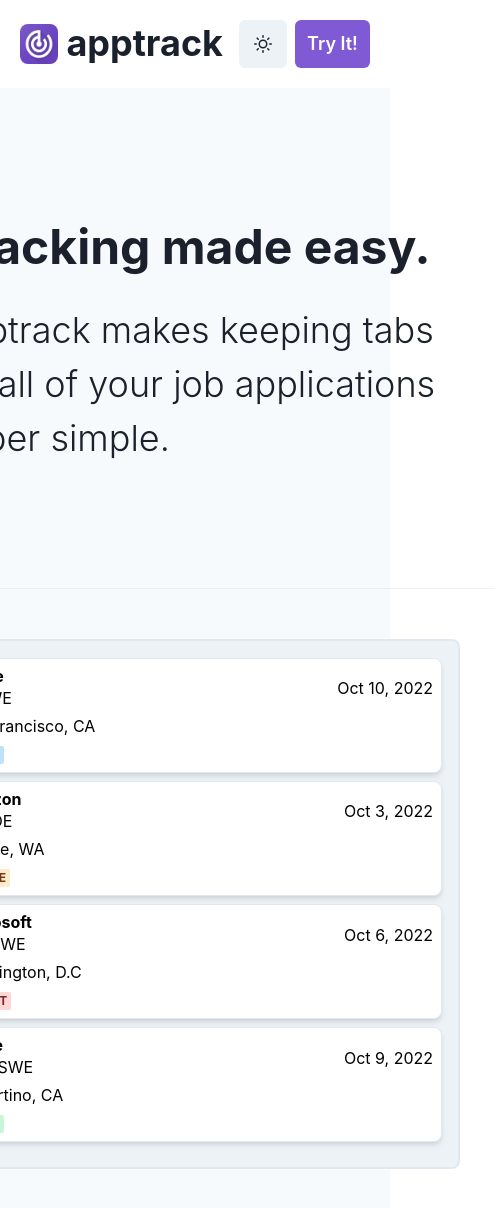
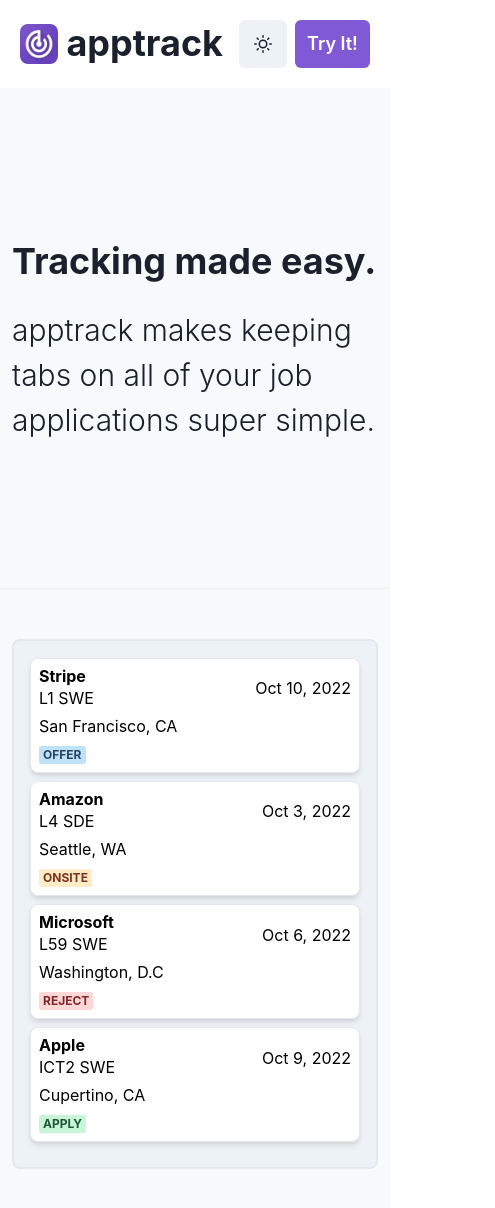
Before and after one commit to petergeorgas/apptrack, a Next.js app: page / in a window 390 px wide. Shown: the top 1208 px of the page, 495 px wide, since content can reach past the window. Built offline with nearby package versions, Linux system fonts and the light colour scheme; no server answers.

Commit message:
fixed mobile overflow

```diff
--- a/pages/index.tsx
+++ b/pages/index.tsx
@@ -29,6 +29,15 @@
 		base: true,
 		sm: true,
 		md: true,
+		lg: false,
+		xl: false,
+		"2xl": false,
+	});
+
+	const isBaseWidth = useBreakpointValue({
+		base: true,
+		sm: false,
+		md: false,
 		lg: false,
 		xl: false,
 		"2xl": false,
@@ -179,6 +188,7 @@
 			bg={colorMode === "light" ? "gray.50" : "gray.900"}
 			alignItems="start"
 			direction="column"
+			overflowX="hidden"
 		>
 			{topBar}
 			<Flex
@@ -188,7 +198,12 @@
 				w="full"
 				h="full"
 			>
-				<Flex my={50} w="530px" h="530px">
+				<Flex
+					my={50}
+					w={isBaseWidth ? "100%" : "530px"}
+					h="530px"
+					px={isBaseWidth ? 3 : 0}
+				>
 					<Container
 						h="100%"
 						w="100%"
@@ -213,16 +228,25 @@
 					mt={0}
 				/>
 				<Flex
-					w="500px"
+					w={isBaseWidth ? "100%" : "500px"}
 					h="500px"
 					display="flex"
 					flexDirection="column"
 					justifyContent="center"
+					px={isBaseWidth ? 3 : 0}
 				>
-					<Text fontWeight="bold" fontSize="5xl" mb="20px">
+					<Text
+						fontWeight="bold"
+						fontSize={isBaseWidth ? "4xl" : "5xl"}
+						mb="20px"
+					>
 						Tracking made easy.
 					</Text>
-					<Text fontWeight="light" fontSize="4xl" mb={0}>
+					<Text
+						fontWeight="light"
+						fontSize={isBaseWidth ? "3xl" : "4xl"}
+						mb={0}
+					>
 						apptrack makes keeping tabs on all of your job applications super
 						simple.
 					</Text>
```
